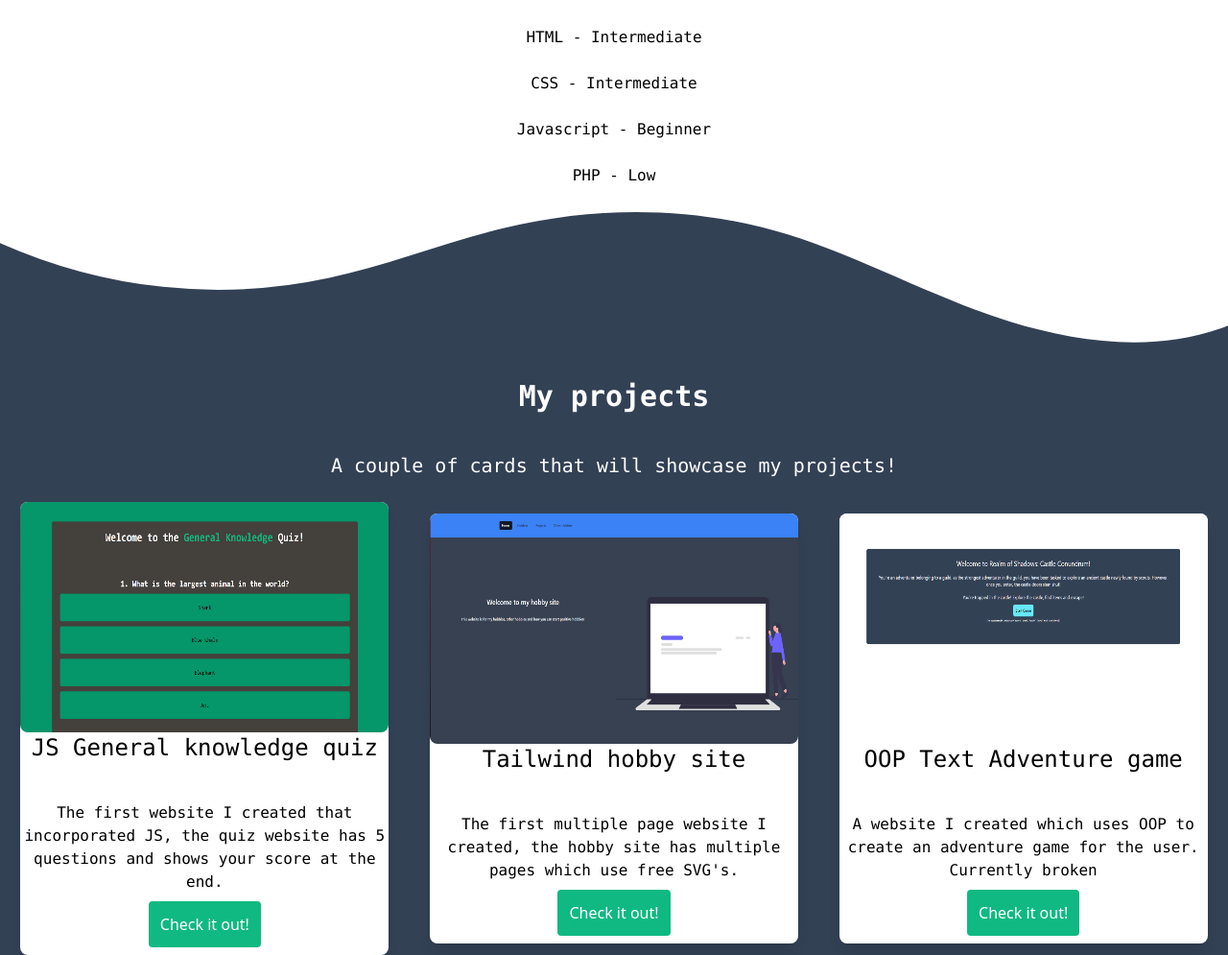
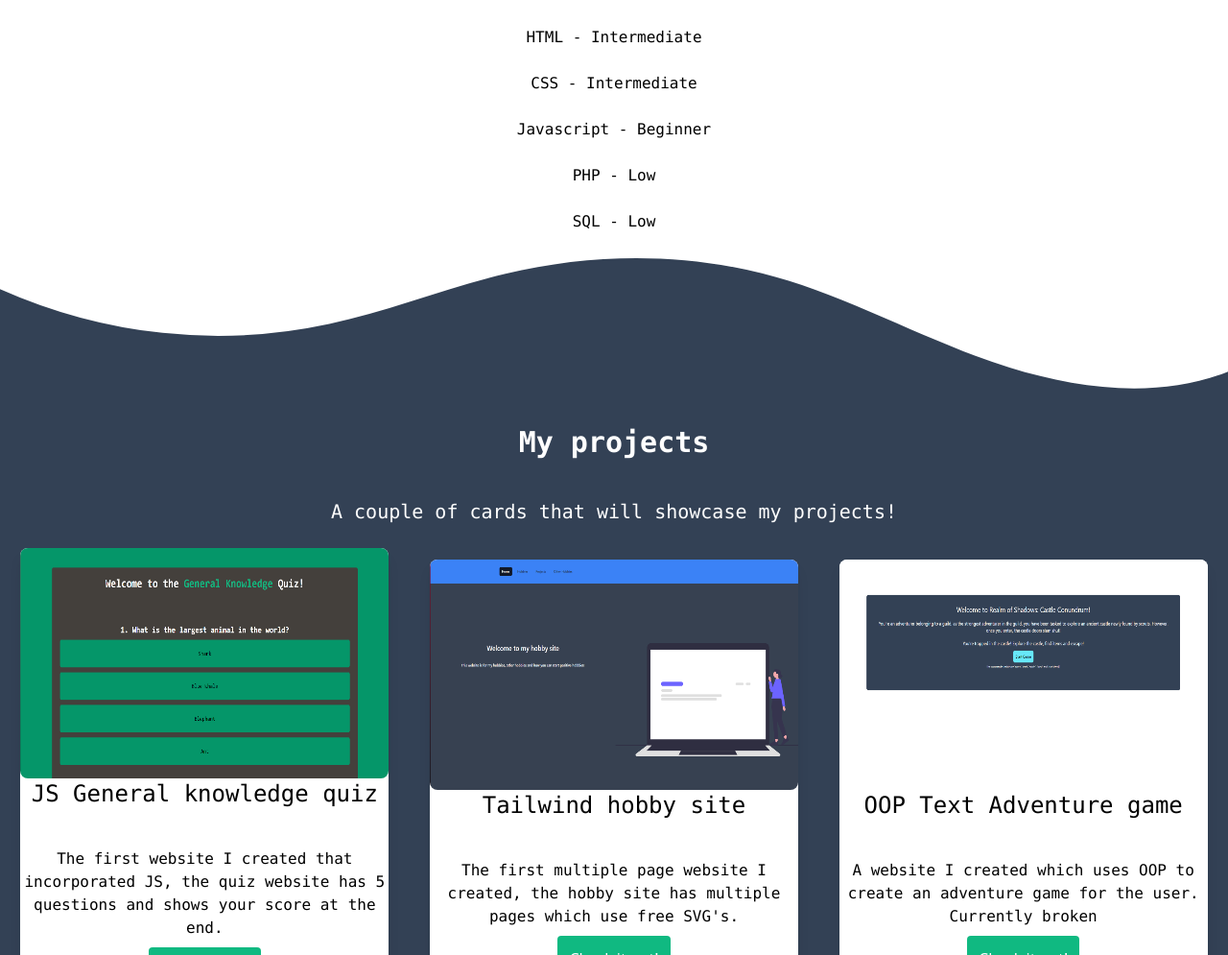
Before and after one commit to fuxjj/portfolio-site, a plain HTML site: page index.html in a window 1280 px wide. Shown: the part 1865-2860 px from the top of the page at 96% size. Drawn offline with nearby package versions, Linux system fonts and the light colour scheme.

Commit message:
small changes

```diff
--- a/index.html
+++ b/index.html
@@ -63,6 +63,7 @@
                         <li class="text-dark font-mono text-l pt-6">CSS - Intermediate</li>
                         <li class="text-dark font-mono text-l pt-6">Javascript - Beginner</li>
                         <li class="text-dark font-mono text-m pt-6">PHP - Low</li>
+                        <li class="text-dark font-mono text-m pt-6">SQL - Low</li>
                     </ul>
                 </div>
             </div>
```
